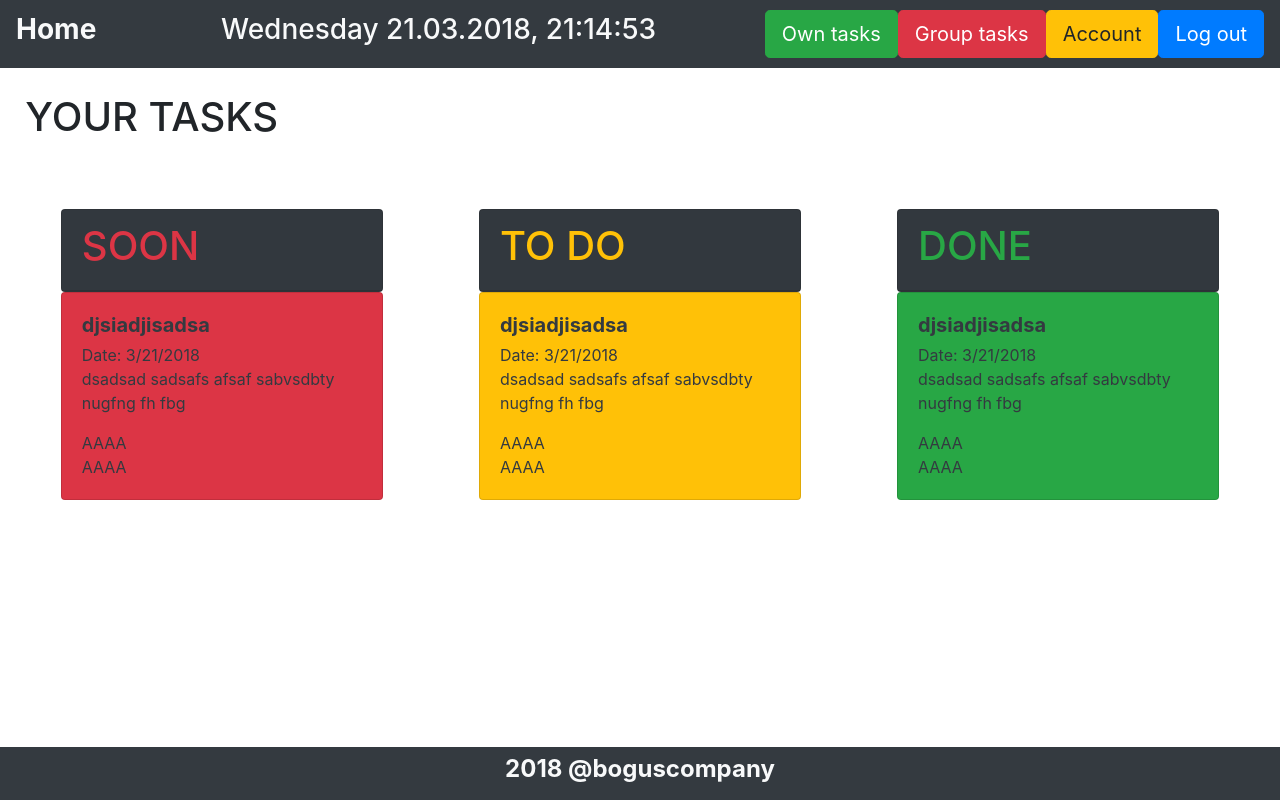
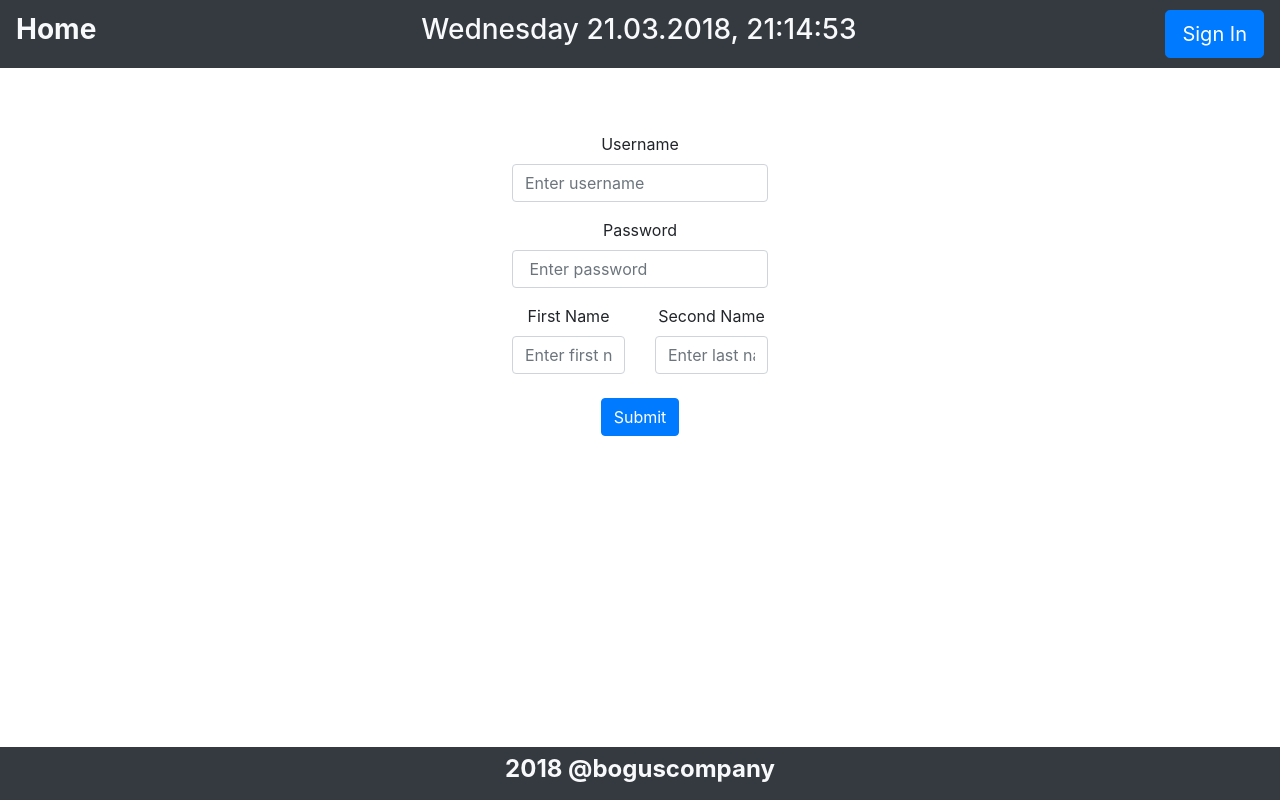
Before and after one commit to BogusLove/Todo_Web, a React (Create React App) app: page /signup in a window 1280 px wide. Built offline with nearby package versions, Linux system fonts and the light colour scheme.

Commit message:
add signin, signup and Routing

```diff
--- a/package.json
+++ b/package.json
@@ -6,6 +6,8 @@
     "bootstrap": "^4.0.0",
     "react": "^16.2.0",
     "react-dom": "^16.2.0",
+    "react-router": "^4.2.0",
+    "react-router-dom": "^4.2.2",
     "react-scripts": "1.1.1",
     "superagent": "^3.8.2"
   },
--- a/src/Components/App/App.js
+++ b/src/Components/App/App.js
@@ -1,17 +1,25 @@
 import React, { Component } from 'react';
+import {BrowserRouter, Route, Link} from 'react-router-dom';
 import './App.css';
 import Header from '../Header/Header';
 import Footer from '../Footer/Footer';
 import Body from '../Body/Body';
+import SignIn from '../SignIn/SignIn';
+import SignUp from '../SignUp/SignUp';
 
 class App extends Component {
   render() {
     return (
-      <div className='mainPage'>
-        <Header/>
-        <Body/>
-        <Footer/>
-      </div>
+        <BrowserRouter>
+          <div class='App'>
+            <Header/>
+            <Footer/>
+            <Route path='/user_tasks' component={Body}/>
+            <Route path='/group_tasks' component={Body}/>
+            <Route path='/signin' component={SignIn}/>
+            <Route path='/signup' component={SignUp}/>
+          </div>
+        </BrowserRouter>
     );
   }
 }
--- a/src/Components/Body/Body.js
+++ b/src/Components/Body/Body.js
@@ -10,9 +10,9 @@ class Body extends Component {
         deadlineDate: new Date().toLocaleDateString(),
         responsible: 'AAAA AAAA'
     };
+    let auth = true;
     return (
       <div className='body'>
-
         <div className='text'>
             <h1 class='text-uppercase'>{typeOfTasks} tasks</h1>
         </div>
@@ -58,8 +58,7 @@ class Body extends Component {
                 </div>
             </div>
         </div>
-
-      </div>
+    </div>
     );
   }
 }
--- a/src/Components/Header/Header.js
+++ b/src/Components/Header/Header.js
@@ -1,4 +1,5 @@
 import React, { Component } from 'react';
+import {Link} from 'react-router-dom';
 import './Header.css';
 import days from '../../days';
 
@@ -18,7 +19,7 @@ class Header extends Component {
     };
 
     render() {
-        let auth = true;
+        let auth = false;
         const date = this.state.date;
         return (
             <div className='header'>
@@ -31,14 +32,14 @@ class Header extends Component {
                     </div>
                     {auth ? (
                         <div>
-                            <a class="btn btn-success btn-lg" href="/user_tasks" role="button">Own tasks</a>
-                            <a class="btn btn-danger btn-lg" href="/groups_tasks" role="button">Group tasks</a>
+                            <Link to='/user_tasks' class="btn btn-success btn-lg" role="button">Own tasks</Link>
+                            <Link class="btn btn-danger btn-lg" to="/group_tasks" role="button">Group tasks</Link>
                             <a class="btn btn-warning btn-lg" href="/account" role="button">Account</a>
                             <a class="btn btn-primary btn-lg" href="/logout" role="button">Log out</a>
                         </div>
                     ) : (
                         <div>
-                            <a class="btn btn-primary btn-lg" href="/signin" role="button">Sign In</a>
+                            <Link to='/signin' class="btn btn-primary btn-lg" role="button">Sign In</Link>
                         </div>
                     )}
                 </nav>
--- /dev/null
+++ b/src/Components/SignIn/SignIn.css
@@ -0,0 +1,5 @@
+.SignIn{
+    padding-top: 5%;
+    padding-left: 40%;
+    width: 60%;
+}
--- /dev/null
+++ b/src/Components/SignIn/SignIn.js
@@ -0,0 +1,28 @@
+import React, { Component } from 'react';
+import {Link} from 'react-router-dom';
+import './SignIn.css';
+
+class SignIn extends Component {
+  render() {
+    return (
+        <div class='SignIn'>
+            <form method='post' action='/signin'>
+                <div class="form-group">
+                    <label for="exampleInputEmail1">Username</label>
+                    <input type="text" class="form-control" id="exampleInputEmail1" aria-describedby="emailHelp" placeholder="Enter username"/>
+                    </div>
+                    <div class="form-group">
+                    <label for="exampleInputPassword1">Password</label>
+                    <input type="password" class="form-control" id="exampleInputPassword1" placeholder="Enter password"/>
+                    </div>
+                    <div class='m-3'>
+                        <Link to='/signup'>Not have account: Sign Up</Link>
+                    </div>
+                <button type="submit" class="btn btn-primary">Submit</button>
+            </form>
+      </div>
+    );
+  }
+}
+
+export default SignIn;
--- /dev/null
+++ b/src/Components/SignUp/SignUp.css
@@ -0,0 +1,5 @@
+.SignUp{
+    padding-top: 5%;
+    padding-left: 40%;
+    width: 60%;
+}
--- /dev/null
+++ b/src/Components/SignUp/SignUp.js
@@ -0,0 +1,34 @@
+import React, { Component } from 'react';
+import './SignUp.css';
+
+class SignIn extends Component {
+  render() {
+    return (
+        <div class='SignUp'>
+            <form method='post' action='/signin'>
+                <div class="form-group">
+                    <label for="exampleInputEmail1">Username</label>
+                    <input type="email" class="form-control" id="exampleInputEmail1" aria-describedby="emailHelp" placeholder="Enter username"/>
+                </div>
+                <div class="form-group">
+                    <label for="exampleInputPassword1">Password</label>
+                    <input type="password" class="form-control" id="exampleInputPassword1" placeholder=" Enter password"/>
+                </div>
+                <div class="row">
+                    <div class="col">
+                        <label for="exampleInputEmail1">First Name</label>
+                        <input type="text" class="form-control" placeholder="Enter first name"/>
+                    </div>
+                    <div class="col">
+                        <label for="exampleInputEmail1">Second Name</label>
+                        <input type="text" class="form-control" placeholder="Enter last name"/>
+                    </div>
+                </div>
+                <button type="submit" class="btn btn-primary m-4">Submit</button>
+            </form>
+      </div>
+    );
+  }
+}
+
+export default SignIn;
--- a/src/index.js
+++ b/src/index.js
@@ -1,5 +1,6 @@
 import React from 'react';
 import ReactDOM from 'react-dom';
+import {BrowserRouter as Router, Route} from 'react-router-dom';
 import './index.css';
 import App from './Components/App/App';
 import registerServiceWorker from './registerServiceWorker';
```
Also changed, not shown: 1 other file (tests, documents, lock files or other folders).
